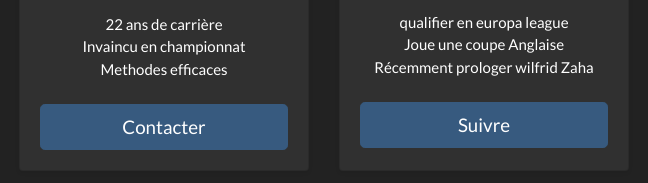
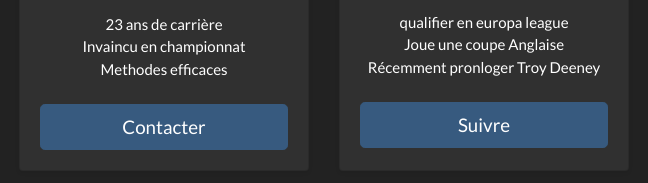
Before and after one commit to gtmIngenierie/teste, a plain HTML site: page index.html in a window 1280 px wide. Shown: the part 457-640 px from the top of the page, 476-1124 px from the left. Drawn offline with nearby package versions, Linux system fonts and the light colour scheme; a script that the page names is missing; files whose address does not match are found by name.

Commit message:
hansonV1.1

```diff
--- a/index.html
+++ b/index.html
@@ -60,7 +60,7 @@
             <h1 class="card-title pricing-card-title"> Wenger <img class="joueurs" src="img/manager/wenger.jpg" alt="wenger" width="50" height="50"> </h1>
             <ul class="list-unstyled mt-3 mb-4">
               <li></li>
-              <li>22 ans de carrière</li>
+              <li>23 ans de carrière</li>
               <li>Invaincu en championnat</li>
               <li>Methodes efficaces</li>
 
@@ -77,7 +77,7 @@
             <ul class="list-unstyled mt-3 mb-4">
               <li>qualifier en europa league</li>
               <li>Joue une coupe Anglaise</li>
-              <li>Récemment prologer wilfrid Zaha</li>
+              <li>Récemment pronloger Troy Deeney</li>
             </ul>
             <button type="button" class="btn btn-lg btn-block btn-primary">Suivre</button>
           </div>
```
